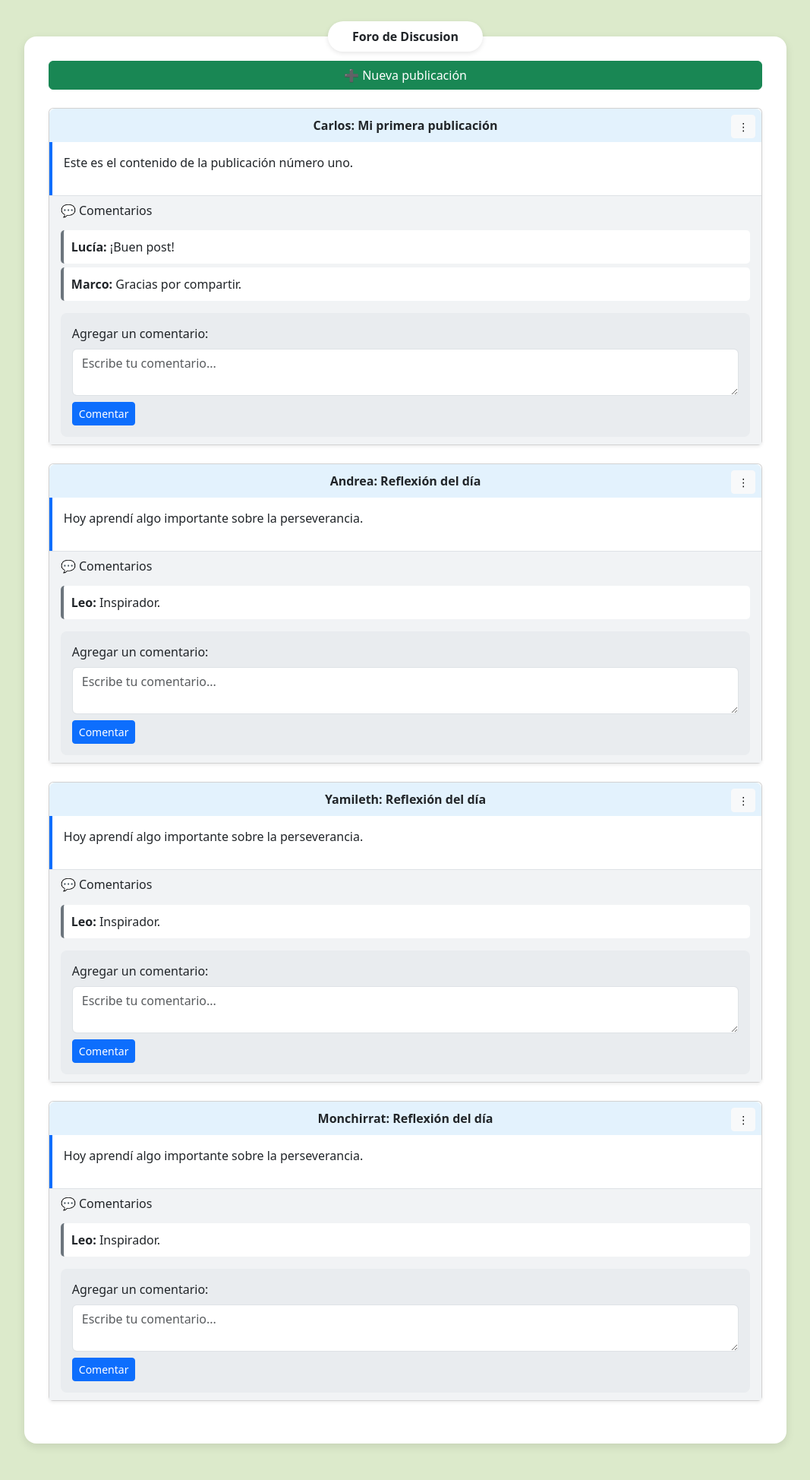
After one commit to lbaro08/pr-cluster-habitacional, a PHP site: page /views/templates/generalTemplates/foro.html in a window 1280 px wide. The commit adds this page. Shown: the whole page at 76% size, without its empty margins (106-1173 px from the left). Run offline with PHP 8.4, Linux system fonts and the light colour scheme.

Commit message:
Modulo de Foro
Se creo el modulo de foro, con js dinamico para las publicaciones y con los modales listo para enviar informacion.

Ademas se cambio de lugar la vista de mi informacion a generalTemplates

```diff
--- /dev/null
+++ b/views/js/generalJS/foro/borrarPublicacionModal.js
@@ -0,0 +1,53 @@
+function borrarPublicacionModal(publicacion_id) {
+
+    const anterior = document.getElementById('borrarPublicacionModal');
+    if (anterior) anterior.remove();
+
+    // Crear contenido HTML del modal
+    const borrarPublicacionModalHTML = `
+<div class="modal fade" id="borrarPublicacionModal" tabindex="-1" aria-labelledby="tituloBorrarPublicacion" aria-hidden="true">
+  <div class="modal-dialog modal-dialog-centered">
+    <div class="modal-content rounded-4 border-0 shadow">
+
+      <div class="modal-header border-0">
+        <h5 class="modal-title w-100 text-center" id="tituloModificarCorreo">Eliminar Publicacion</h5>
+        <button type="button" class="btn-close position-absolute end-0 me-3 mt-2" data-bs-dismiss="modal" aria-label="Cerrar"></button>
+      </div>
+
+      <div class="modal-body text-center" style="background-color: #dff0ff; border-radius: 0 0 1rem 1rem;">
+        <p class="mb-4 fs-5 fw-semibold">Esta seguro que desea eliminar su publicacion: ${publicacion_id}</p>
+
+        <button id="btnEliminarPublicacion" type="button" class="btn btn-primary px-4" onclick="">Eliminar</button>
+      </div>
+
+    </div>
+  </div>
+</div>
+
+    `;
+
+    // Insertar el modal en el body
+    document.body.insertAdjacentHTML('beforeend', borrarPublicacionModalHTML);
+
+    // Mostrar el modal
+    const modal = new bootstrap.Modal(document.getElementById('borrarPublicacionModal'));
+    modal.show();
+
+
+      // Funcion del boton para conseguir los datos
+    const btnEliminarPublicacion = document.getElementById("btnEliminarPublicacion");
+
+    btnEliminarPublicacion.addEventListener("click", function(event) {
+        genEliminarPublicacion(publicacion_id);
+  });// cierre del addevent al btn
+  }
+
+
+  function genEliminarPublicacion(publicacion_id){
+    // hay que hacer la logica de que el usuario que la elimno sea el dueño
+    alert("Se elimino la publicacion" + publicacion_id);
+
+
+
+
+  }
--- /dev/null
+++ b/views/js/generalJS/foro/nuevaPublicacionModal.js
@@ -0,0 +1,91 @@
+function nuevaPublicacionModal() {
+
+    const anterior = document.getElementById('nuevaPublicacionModal');
+    if (anterior) anterior.remove();
+
+    // Crear contenido HTML del modal
+  const nuevaPublicacionModalHTML = `
+<div class="modal fade" id="nuevaPublicacionModal" tabindex="-1" aria-labelledby="modalPublicacionLabel" aria-hidden="true">
+  <div class="modal-dialog">
+    <div class="modal-content">
+
+      <div class="modal-header">
+        <h5 class="modal-title" id="modalPublicacionLabel">➕ Nueva Publicación</h5>
+        <button type="button" class="btn-close" data-bs-dismiss="modal" aria-label="Cerrar"></button>
+      </div>
+
+      <div class="modal-body">
+
+
+        <form id="formNuevaPublicacion">
+          <div class="mb-3">
+            <label for="titulo" class="form-label">Título</label>
+            <input name="inputTitulo" type="text" class="form-control" id="titulo" placeholder="Título de la publicación"  required>
+          </div>
+          <div class="mb-3">
+            <label for="contenido" class="form-label">Contenido</label>
+            <textarea name="inputContenido" class="form-control" id="contenido" rows="4" placeholder="Escribe aquí tu publicación..." required></textarea>
+          </div>
+          <button id="btnNuevaPublicacion" type="submit" class="btn btn-primary">Publicar</button>
+        </form>
+
+
+
+      </div>
+
+    </div>
+  </div>
+</div>
+`;
+
+
+    document.body.insertAdjacentHTML('beforeend',  nuevaPublicacionModalHTML);
+
+    // Mostrar el modal
+    const modal = new bootstrap.Modal(document.getElementById('nuevaPublicacionModal'));
+    modal.show();
+
+
+
+// ----------------------------------------------------------------------------
+//     EVENT LISTENNER PARA EL AREA DE NUEVA PUBLICACION
+// ----------------------------------------------------------------------------
+
+
+  // Funcion del boton para conseguir los datos
+  const formulario = document.getElementById("formNuevaPublicacion");
+  formulario.addEventListener("submit", function(event) {
+    event.preventDefault();
+
+    const inputTitulo = formulario.querySelector("#titulo").value;
+    const inputContenido = formulario.querySelector("#contenido").value;
+
+    genNuevaPublicacion(inputTitulo, inputContenido);
+
+
+  });// cierre del addevent al btn
+
+
+
+
+  }// CIERE DE MODAL-----------------------------------------
+
+
+  // /////////////////////////////////////////////////
+  //  METODO PARA GENERAR LOS JSON
+  // /////////////////////////////////////////////////
+
+  function genNuevaPublicacion(inputTitulo,inputContenido){
+
+    console.log(inputTitulo);
+    console.log(inputContenido);
+
+    const nuevaPublicacionJSON = [{
+      usuario: "insertar usuario",
+      titulo: inputTitulo,
+      contenido:inputContenido
+
+    }];
+
+
+  }
--- /dev/null
+++ b/views/js/generalJS/foro/publicaciones.JS
@@ -0,0 +1,85 @@
+document.addEventListener("DOMContentLoaded", function () {
+const publicaciones = [
+  {
+    id:123,
+    usuario: "Carlos",
+    titulo: "Mi primera publicación",
+    contenido: "Este es el contenido de la publicación número uno.",
+    comentarios: [
+      { usuario: "Lucía", texto: "¡Buen post!" },
+      { usuario: "Marco", texto: "Gracias por compartir." }
+    ]
+  },
+  {
+    id:12345,
+    usuario: "Andrea",
+    titulo: "Reflexión del día",
+    contenido: "Hoy aprendí algo importante sobre la perseverancia.",
+    comentarios: [
+      { usuario: "Leo", texto: "Inspirador." }
+    ]
+  },
+   {
+    id:1515,
+    usuario: "Yamileth",
+    titulo: "Reflexión del día",
+    contenido: "Hoy aprendí algo importante sobre la perseverancia.",
+    comentarios: [
+      { usuario: "Leo", texto: "Inspirador." }
+    ]
+  },
+   {
+    id:515155,
+    usuario: "Monchirrat",
+    titulo: "Reflexión del día",
+    contenido: "Hoy aprendí algo importante sobre la perseverancia.",
+    comentarios: [
+      { usuario: "Leo", texto: "Inspirador." }
+    ]
+  }
+];
+
+const contenedor = document.getElementById("contenedorPublicaciones");
+
+publicaciones.forEach(pub => {
+  const card = document.createElement("div");
+  card.className = "card mb-4 shadow-sm";
+
+  // Plantilla HTML dinámica
+  card.innerHTML = `
+     <!-- Botón de opciones -->
+    <div class="dropdown position-absolute top-0 end-0 m-2">
+      <button class="btn btn-sm btn-light" type="button" data-bs-toggle="dropdown" aria-expanded="false">
+        ⋮
+      </button>
+      <ul class="dropdown-menu">
+        <li><a class="dropdown-item" href="#" onclick="borrarPublicacionModal(${pub.id})">Eliminar comentario</a></li>
+      </ul>
+    </div>
+
+    <!-- Publicacion -->
+    <div class="post-title">
+      <strong>${pub.usuario}:</strong> ${pub.titulo}
+    </div>
+    <div class="post-content">
+      <p>${pub.contenido}</p>
+    </div>
+    <div class="comments-section">
+      <h6 class="mb-3">💬 Comentarios</h6>
+      ${pub.comentarios.map(com => `
+        <div class="comment-item">
+          <strong>${com.usuario}:</strong> ${com.texto}
+        </div>`).join('')}
+      <form class="comment-form mt-3">
+        <div class="mb-2">
+          <label class="form-label">Agregar un comentario:</label>
+          <textarea class="form-control" rows="2" placeholder="Escribe tu comentario..."></textarea>
+        </div>
+        <button type="submit" class="btn btn-primary btn-sm">Comentar</button>
+      </form>
+    </div>
+  `;
+
+  contenedor.appendChild(card);
+});
+});
--- /dev/null
+++ b/views/styles/generalStyles/foro.css
@@ -0,0 +1,71 @@
+
+body {
+  background-color: #dceacb;
+}
+
+.bienvenida {
+  background: white;
+  padding: 2rem;
+  border-radius: 1rem;
+  box-shadow: 0 4px 12px rgba(0, 0, 0, 0.1);
+  position: relative;
+}
+
+.titulo {
+  position: absolute;
+  top: -20px;
+  left: 50%;
+  transform: translateX(-50%);
+  background-color: white;
+  padding: 0.5rem 2rem;
+  border-radius: 999px;
+  box-shadow: 0 2px 6px rgba(0, 0, 0, 0.1);
+  font-weight: bold;
+}
+
+.card-opcion {
+  cursor: pointer;
+  transition: transform 0.2s;
+}
+
+.card-opcion:hover {
+  transform: scale(1.05);
+}
+
+.card-opcion img {
+  height: 350px;
+  object-fit: contain;
+}
+
+
+    .post-title {
+      background-color: #e3f2fd;
+      padding: 10px 15px;
+      border-radius: 0.5rem 0.5rem 0 0;
+      font-weight: bold;
+
+    }
+    .post-content {
+      background-color: #ffffff;
+      padding: 15px;
+      border-left: 4px solid #0d6efd;
+      text-align: left;
+    }
+    .comments-section {
+      text-align: left;
+      background-color: #f1f3f5;
+      padding: 10px 15px;
+      border-top: 1px solid #dee2e6;
+    }
+    .comment-item {
+      background-color: #ffffff;
+      margin-bottom: 5px;
+      border-radius: 5px;
+      padding: 10px;
+      border-left: 4px solid #6c757d;
+    }
+    .comment-form {
+      background-color: #e9ecef;
+      padding: 15px;
+      border-radius: 0.5rem;
+    }
--- a/views/styles/userMenu.css
+++ b/views/styles/userMenu.css
@@ -36,3 +36,8 @@ body {
   height: 350px;
   object-fit: contain;
 }
+
+.img-foro {
+  height: 200px;
+  width: 200px;
+}
--- /dev/null
+++ b/views/templates/generalTemplates/foro.html
@@ -0,0 +1,44 @@
+<!DOCTYPE html>
+<html lang="es">
+<head>
+  <meta charset="UTF-8">
+  <meta name="viewport" content="width=device-width, initial-scale=1">
+  <title>Bienvenido</title>
+  <!-- Bootstrap 5 CDN -->
+  <link href="../../../bootstrap/css/bootstrap.min.css" rel="stylesheet">
+  <link href="../../styles/generalStyles/foro.css" rel="stylesheet">
+
+</head>
+<body>
+
+<div class="container py-5">
+  <div class="bienvenida mx-auto text-center position-relative" style="max-width: 90%;">
+    <div class="titulo">Foro de Discusion</div>
+
+    <div class="d-grid gap-2 mb-4">
+      <button class="btn btn-success" type="button" onclick="nuevaPublicacionModal()">➕ Nueva publicación</button>
+    </div>
+
+
+    <div id="contenedorPublicaciones"></div>
+
+
+
+
+  </div>
+</div>
+
+<!-- adniwaionda-->
+<script src="../../../bootstrap/js/bootstrap.bundle.min.js"></script>
+<!-- Bootstrap JS (opcional si agregas interacciones con JS o modales) -->
+<script src="../../js/generalJS/foro/borrarPublicacionModal.js"></script>
+<script src="../../js/generalJS/foro/publicaciones.JS"></script>
+
+
+<script src="../../js/generalJS/foro/nuevaPublicacionModal.js"></script>
+
+
+
+
+</body>
+</html>
```
Also changed, not shown: views/templates/generalTemplates/mi_informacion.html (+2 -7 lines), views/templates/userMenu.html (+19 -1 lines), views/assets/pics/icon_foro.png (added), views/styles/generalStyles/mi_informacion.css (renamed from views/styles/userStyles/mi_informacion.css).
